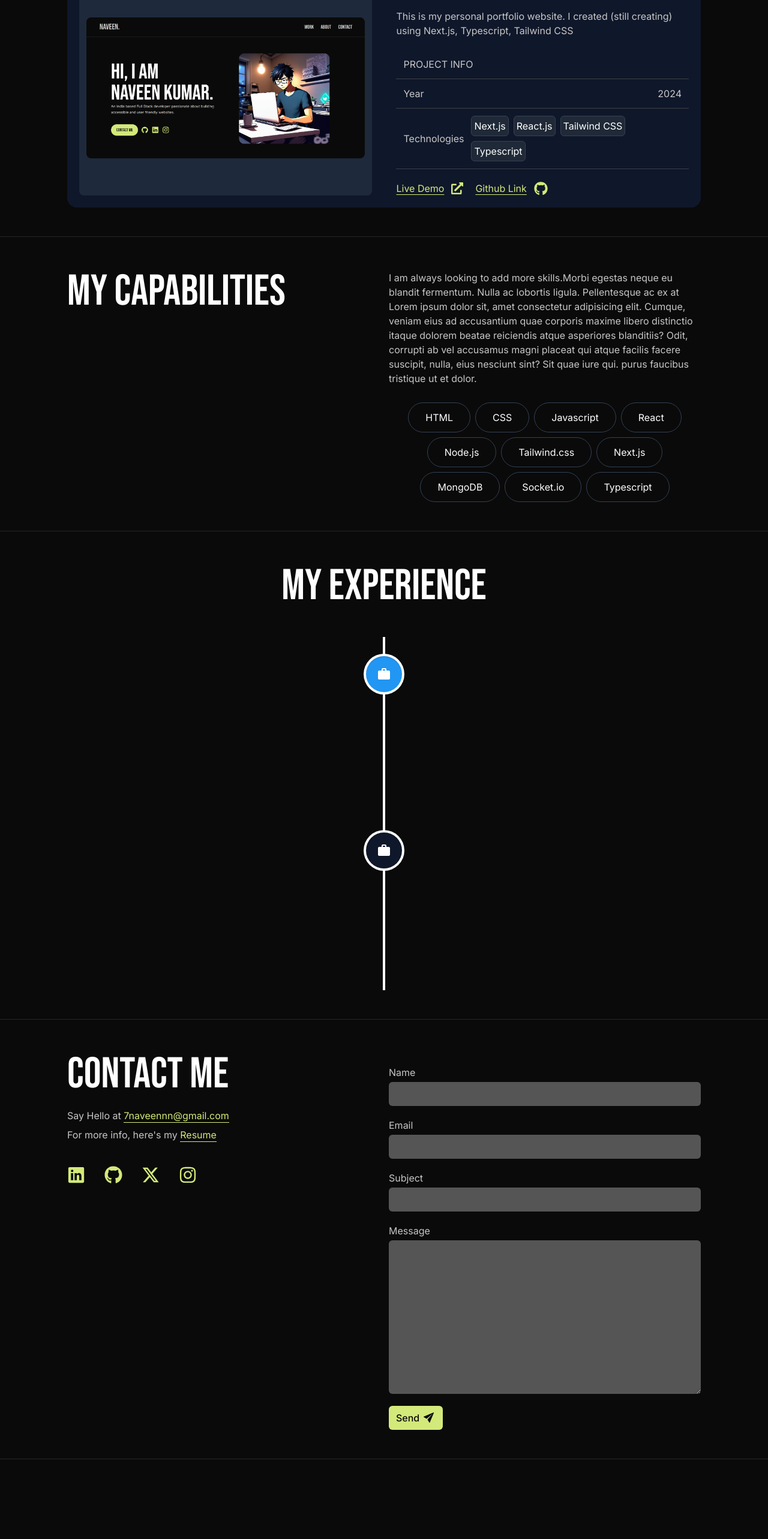
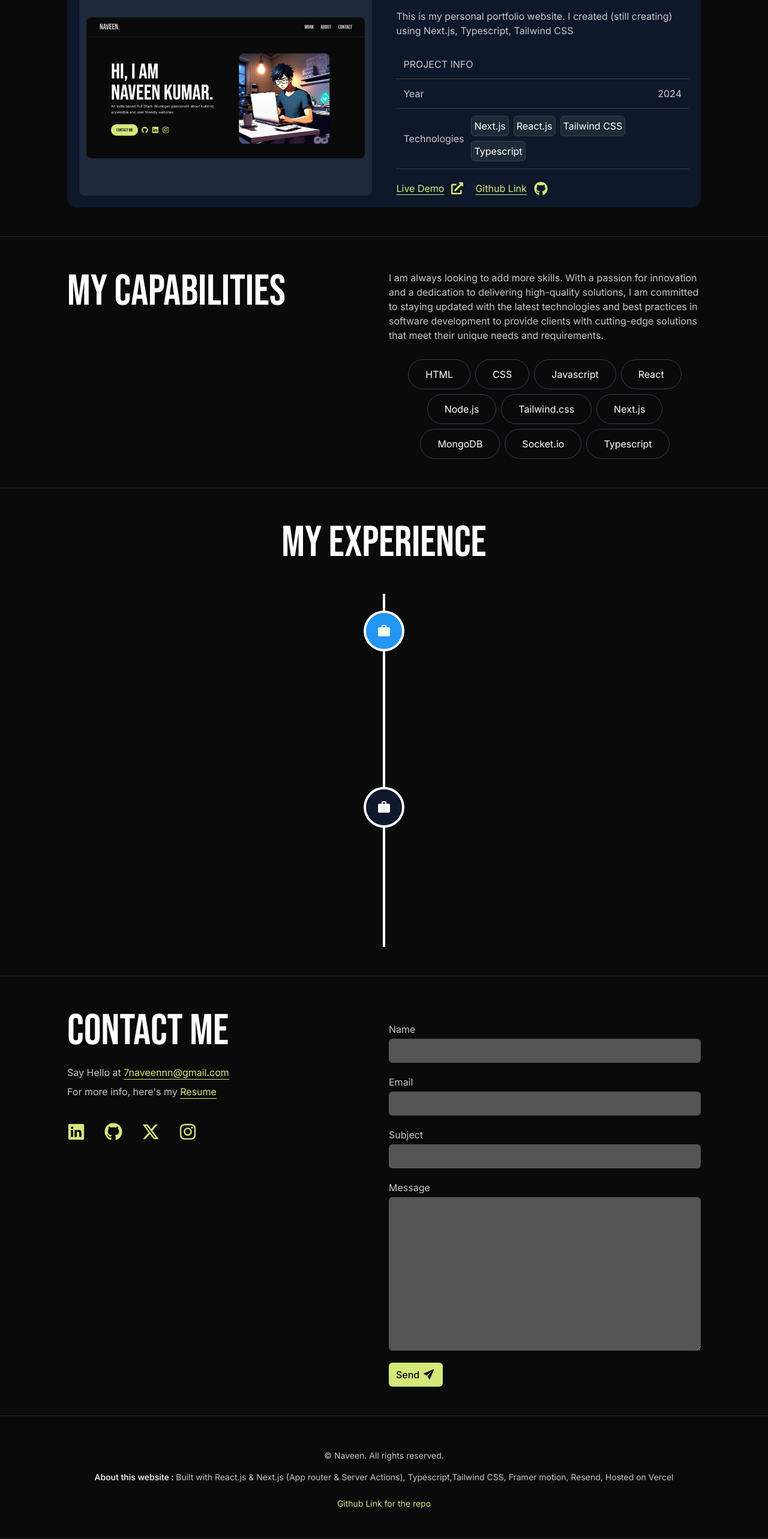
Before and after one commit to nvenkm/7naveennn, a Next.js app: page / in a window 1280 px wide. Shown: the part 1566-4132 px from the top of the page at 60% size. Before the commit the page ends 3999 px from the top, so only its background shows below. Built offline with nearby package versions, Linux system fonts and the light colour scheme.

Commit message:
Created the footer section

```diff
--- a/src/app/page.tsx
+++ b/src/app/page.tsx
@@ -5,6 +5,7 @@ import Navbar from "@/components/Navbar";
 import Projects from "@/components/Projects";
 import ScrollToTop from "@/components/ScrollToTop";
 import Skills from "@/components/Skills";
+import Footer from "@/components/Footer";
 
 export default function Home() {
   return (
@@ -26,6 +27,9 @@ export default function Home() {
 
       {/* Contact Section */}
       <Contact />
+
+      {/* Footer */}
+      <Footer />
     </div>
   );
 }
--- /dev/null
+++ b/src/components/Footer.jsx
@@ -0,0 +1,29 @@
+import React from "react";
+import Section from "./Section";
+
+const Footer = () => {
+  return (
+    <Section
+      className="text-sm"
+      divClassName="flex-col md:flex-col gap-4 items-center"
+    >
+      <p className="text-center w-full ">&copy; Naveen. All rights reserved.</p>
+      <p className="w-full text-center">
+        <span className="font-medium text-sm w-full text-white">
+          About this website :{" "}
+        </span>
+        Built with React.js & Next.js (App router & Server Actions),
+        Typescript,Tailwind CSS, Framer motion, Resend, Hosted on Vercel{"  "}
+      </p>
+      <a
+        href="https://github.com/nvenkm/7naveennn"
+        target="_blank"
+        className="mt-2 text-green-wala hover:border-b border-solid border-green-wala w-fit"
+      >
+        Github&nbsp;Link&nbsp;for&nbsp;the&nbsp;repo
+      </a>
+    </Section>
+  );
+};
+
+export default Footer;
--- a/src/components/Skills.tsx
+++ b/src/components/Skills.tsx
@@ -24,14 +24,11 @@ const Skills = () => {
       {/* Skills */}
       <div className="flex flex-col gap-7 md:w-1/2">
         <p className="text-center md:text-left">
-          I am always looking to add more skills.Morbi egestas neque eu blandit
-          fermentum. Nulla ac lobortis ligula. Pellentesque ac ex at Lorem ipsum
-          dolor sit, amet consectetur adipisicing elit. Cumque, veniam eius ad
-          accusantium quae corporis maxime libero distinctio itaque dolorem
-          beatae reiciendis atque asperiores blanditiis? Odit, corrupti ab vel
-          accusamus magni placeat qui atque facilis facere suscipit, nulla, eius
-          nesciunt sint? Sit quae iure qui. purus faucibus tristique ut et
-          dolor.{" "}
+          I am always looking to add more skills. With a passion for innovation
+          and a dedication to delivering high-quality solutions, I am committed
+          to staying updated with the latest technologies and best practices in
+          software development to provide clients with cutting-edge solutions
+          that meet their unique needs and requirements.{" "}
         </p>
         <div className="flex flex-wrap justify-center gap-2">
           {skills.map((skill, i) => {
```
